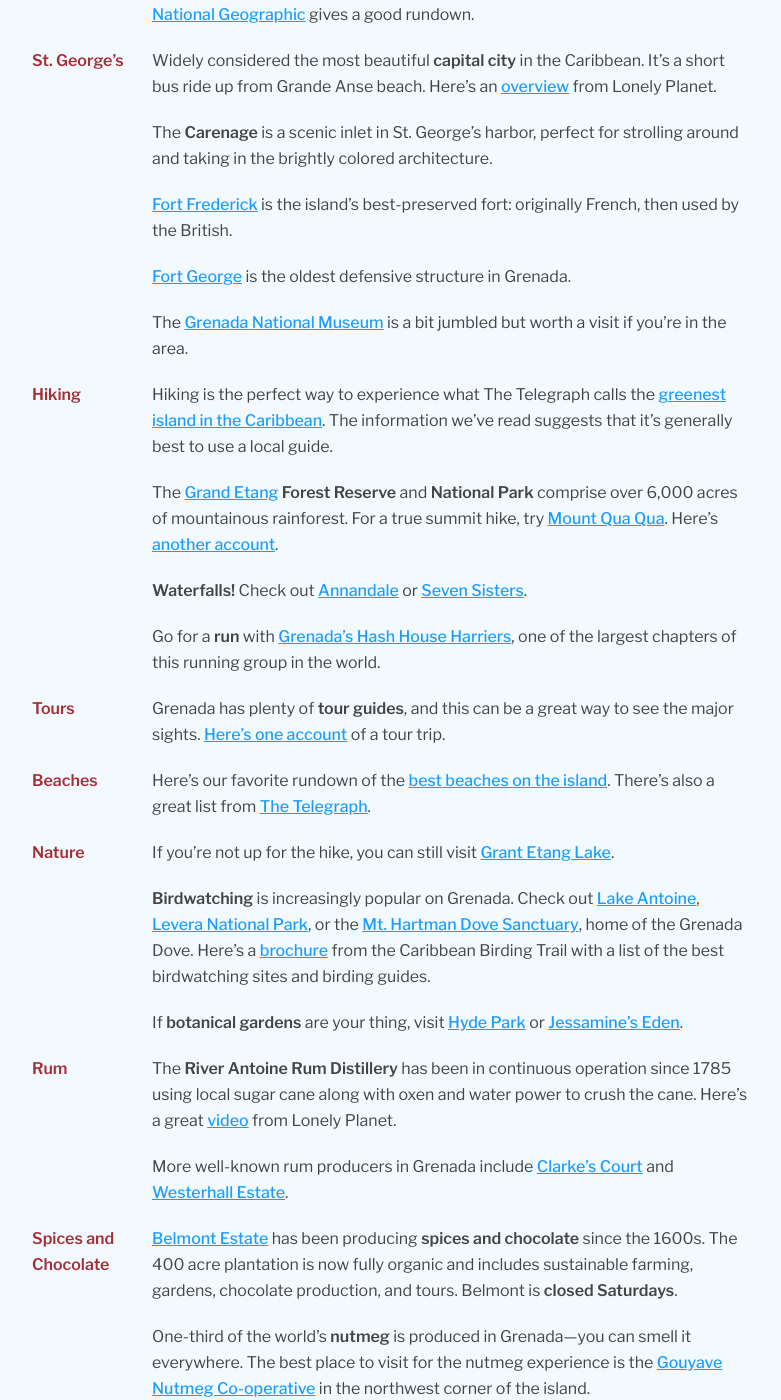
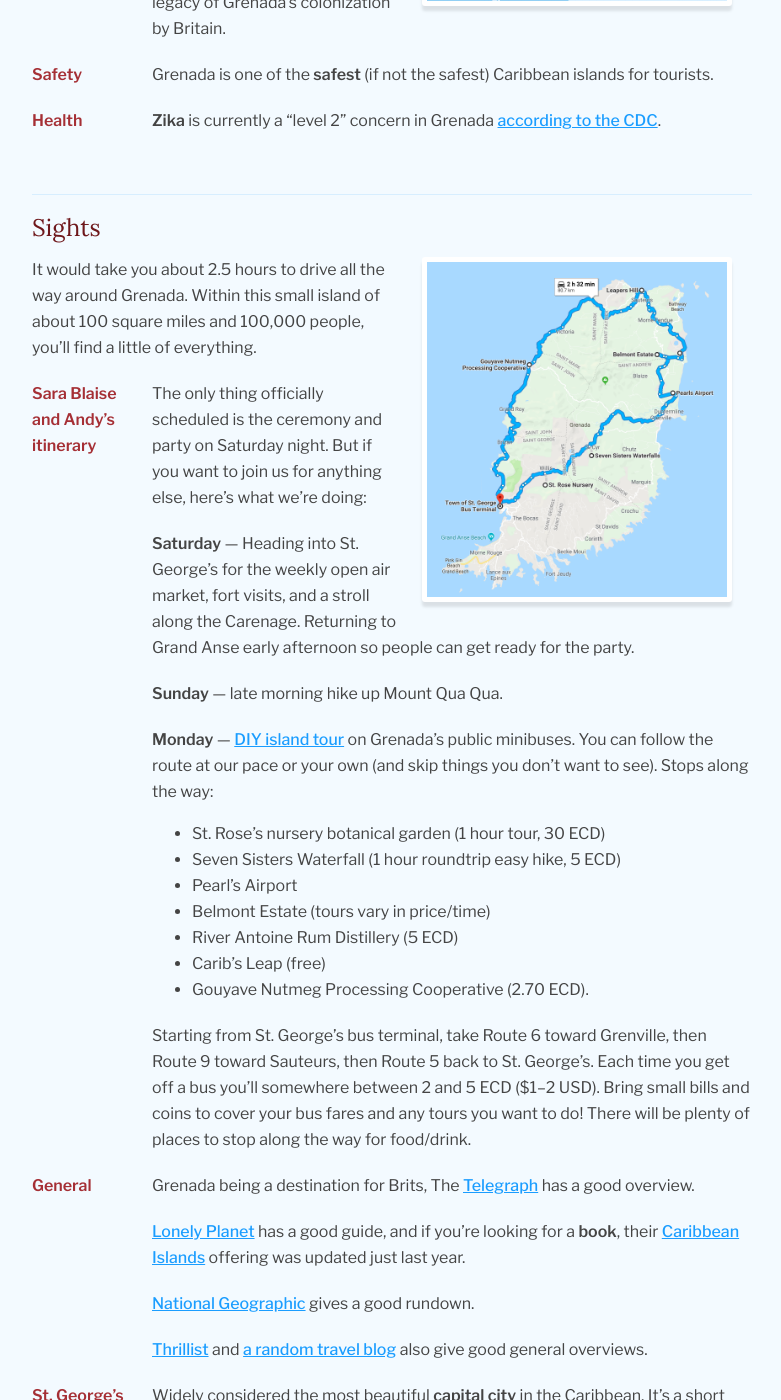
Before and after one commit to rossmeissl/bernsandblaise, a Jekyll site: the page built from index.md, in a window 1280 px wide and 1400 px high, scrolled down 2882 px. Shown: the whole window, without its empty margins (188-969 px from the left). Built offline with Jekyll 4.4.1, drawn with Linux system fonts in a browser that asks for light colours; some of the changed text lies outside the part shown.

Commit message:
Sights and ideas

```diff
--- /dev/null
+++ b/_includes/ideas.md
@@ -0,0 +1,70 @@
+## Ideas
+
+For those of you who prefer a long list of random ideas for things to do, here's our own for you to browse!
+
+Botanical
+: [Directory](http://www.users.dialstart.net/~gaywood/TNs/page_08.htm)
+: St. Rose Nursery ([article](https://www.ft.com/content/a29b98f0-c917-11e2-bb56-00144feab7de)) — contact John Criswick at criswick@spiceisle.com
+: [De La Grenade Nutmeg Garden](http://www.delagrenade.com/garden.php)
+: [Hyde Park](https://www.hydeparkgrenada.com/)
+: Smithy’s Garden — Anne Campbell
+: [Sunnyside Garden](https://www.facebook.com/SunnysideGrenada/)
+: [Laura herb and spice gardens](https://www.fodors.com/world/caribbean/grenada/things-to-do/sights/reviews/laura-herb-spice-garden-450976)
+: [Jessamine’s Eden](http://www.jessamine-eden.com/)
+
+Art
+: [Art House](https://artandsoulgrenada.com/2019/01/17/art-house-473-awaits/)
+: [Art Upstairs](https://www.facebook.com/artupstairsgallery/)
+: [Susan Mains Gallery](https://artandsoulgrenada.com/)
+: [Yellow Poui Gallery](https://www.facebook.com/pages/biz/Yellow-Poui-Art-Gallery-993309700768985/)
+: [Underwater sculpture park](https://www.underwatersculpture.com/projects/molinere-underwater-sculpture-park/)
+: [Doliver Noel Marain](https://www.facebook.com/pg/bigeyedfishes/about/?ref=page_internal)
+
+Shopping
+: [Art Fabrik](https://www.facebook.com/artfabrikgrenada/) (also a secret art gallery “backstage” in the courtyard behind the cashier’s desk)
+: [Craft de Spice](https://www.facebook.com/craftdespice)
+: [Market Square](https://www.fodors.com/world/caribbean/grenada/things-to-do/sights/reviews/market-square-585486) (best on Saturday morning)
+
+Food
+: [Belmont Estate](http://www.belmontestate.net/activities.htm)
+: [Gouyave Nutmeg Processing Station](https://www.lonelyplanet.com/grenada/gouyave/attractions/nutmeg-processing-cooperative/a/poi-sig/1395288/1331176)
+: [Dougaldston Spice Estate](https://www.fodors.com/world/caribbean/grenada/things-to-do/sights/reviews/dougaldston-spice-estate-450255)
+: Fish market and meat market in St. George’s
+
+History
+: [Pearl’s Airport](https://www.uncommoncaribbean.com/grenada/uncommon-attraction-cold-war-history-at-pearls-airport-grenada/)
+: [Carib’s Leap](https://www.fodors.com/world/caribbean/grenada/things-to-do/sights/reviews/caribs-leap-450253)
+: [Fort Frederick](https://www.lonelyplanet.com/grenada/st-georges/attractions/fort-frederick/a/poi-sig/1395090/358047) and [Fort George](http://www.puregrenada.com/explore/attractions/historic-sites/fort-george/#.W6MVp9hKh0s)
+
+Hiking
+: [Annandale Falls](https://www.jmpeltier.com/2016/02/01/grenadas-waterfalls-annandale-falls/)
+: [Concord, Au Coin, and Fontainbleu Falls](https://www.fodors.com/world/caribbean/grenada/things-to-do/sights/reviews/concord-falls-450975)
+: [Grand Étang National Park](https://www.bradtguides.com/destinations/north-america-caribbean/grenada/grand-etang-national-park.html)
+: [Mount Qua Qua](https://www.summitpost.org/mount-qua-qua/970228) ([another take](https://actoutwithaislinn.bangordailynews.com/2016/01/12/one-minute-hikes/1-minute-hike-mount-qua-qua-in-grenada/))
+: [Seven Sisters Falls](https://www.jmpeltier.com/2016/02/03/grenadas-waterfalls-seven-sisters-falls/)
+: [Telfor Bedeu](https://www.guidetocaribbeanvacations.com/grenada/hiking_guides.htm) is Grenada’s legendary hiking guide
+
+Nature
+: [Lake Antoine](http://www.puregrenada.com/explore/attractions/eco-sites/lake-antoine/)
+: [Levera National Park](http://www.puregrenada.com/explore/attractions/eco-sites/levera-national-park/)
+: [Mt. Hartman Dove Sanctuary](http://www.puregrenada.com/explore/attractions/eco-sites/mt-hartman-dove-sancturay/)
+: [Grand Etang Lake](http://www.puregrenada.com/explore/attractions/eco-sites/grand-etang-lake/)
+: [Birdwatching](http://www.caribbeanbirdingtrail.org/wp-content/uploads/2013/01/Brochure-for-Grenada-and-Map.pdf)
+
+Rum and booze
+: [River Antoine](https://www.lonelyplanet.com/video/just-back-from-tasting-rum-in-grenada/v/vid/671)
+: [Clarke’s Court](http://www.clarkescourtrum.com/about-us)
+: [Westerhall Estate](http://www.grenadagrenadines.com/explore/attractions/historic-sites/westerhall-estate/)
+: [Carib Brewery](http://www.caribbrewery.com/brewery-2/grenada)
+
+Water
+: [Snorkeling](http://caribya.com/grenada/snorkeling/)
+: [Dive sites](https://www.divegrenada.com/sites.htm) ([more](https://www.lonelyplanet.com/grenada/in-location/activities/a/nar/5b0cbad0-d52c-4564-aa6a-8786c80fe2e7/358047))
+: [Surfing](https://sloutdoorsmag.com/travel/surfspots/surfing-grenada/)
+: [Kayaking](https://www.conservationkayak.com/)
+: [Fishing](http://www.yesaye.com/)
+
+Other
+: St. George’s/The Carenage
+: [Bike rental](http://mochaspoke.com/bike-tours/)
+: Carriacou
--- a/_includes/party.md
+++ b/_includes/party.md
@@ -1,7 +1,7 @@
 ## Party
 
 When
-: **March 16, 2019** promptly at **6pm**. Things should be wrapped up by midnight.
+: **Saturday, March 16, 2019** arriving promptly by **5:45pm**. Things should be wrapped up by midnight.
 
 Where
 : **Beach Cabana, Mount Cinnamon Resort**.
--- a/_includes/sights.md
+++ b/_includes/sights.md
@@ -1,11 +1,27 @@
 ## Sights
 
-It would take you about 2.5 hours to drive all the way around Grenada. Within this small island of about 100 square miles, you'll find a little of everything.
+{% include tour.html %}
+It would take you about 2.5 hours to drive all the way around Grenada. Within this small island of about 100 square miles and 100,000 people, you'll find a little of everything.
+
+Sara Blaise and Andy's itinerary
+: The only thing officially scheduled is the ceremony and party on Saturday night. But if you want to join us for anything else, here's what we're doing:
+: **Saturday** — Heading into St. George's for the weekly open air market, fort visits, and a stroll along the Carenage. Returning to Grand Anse early afternoon so people can get ready for the party.
+: **Sunday** — late morning hike up Mount Qua Qua.
+: **Monday** — [DIY island tour](https://www.google.com/maps/dir/Town+of+St.+George+Bus+Terminal,+Melville+Street,+Saint+George's,+Grenada/St.+Rose+Nursery,+Grenada/Seven+Sisters+Waterfalls,+Grenada/Pearls+Airport,+Grenada/Belmont+Estate,+St+Patrick's,+Grenada/River+Antoine+Rum+Distillery,+Grenada/Leapers+Hill,+Sauteurs,+Grenada/Gouyave+Nutmeg+Processing+Cooperative,+Gouyave,+Grenada/Town+of+St.+George+Bus+Terminal,+Melville+Street,+Saint+George's,+Grenada/@12.1343132,-61.7601553,12z/data=!4m56!4m55!1m5!1m1!1s0x8c38217a6b9b276f:0xa43876a9de9245f2!2m2!1d-61.7548639!2d12.0539026!1m5!1m1!1s0x8c382210b54aa941:0x4c40a44249c8d65b!2m2!1d-61.7181015!2d12.0707133!1m5!1m1!1s0x8c38198bf344664d:0x663da6f68a7671cb!2m2!1d-61.680379!2d12.094178!1m5!1m1!1s0x8c38174f085eb4af:0x1aaa3b6e6427b0b4!2m2!1d-61.6139965!2d12.1441373!1m5!1m1!1s0x8c3820bf9eb00001:0x70fffb02b978d7f0!2m2!1d-61.6269275!2d12.174778!1m5!1m1!1s0x8c3816d4a1b5bc79:0x85f5568ff0501ace!2m2!1d-61.6084206!2d12.1759341!1m5!1m1!1s0x8c38143ad4a972af:0x1883157e2bd517f1!2m2!1d-61.6395465!2d12.2260992!1m5!1m1!1s0x8c383d168365f343:0xb048210cee20c346!2m2!1d-61.730984!2d12.1667312!1m5!1m1!1s0x8c38217a6b9b276f:0xa43876a9de9245f2!2m2!1d-61.7548639!2d12.0539026!3e0) on Grenada's public minibuses. You can follow the route at our pace or your own (and skip things you don't want to see). Stops along the way:
+  * St. Rose's nursery botanical garden (1 hour tour, 30 ECD)
+  * Seven Sisters Waterfall (1 hour roundtrip easy hike, 5 ECD)
+  * Pearl's Airport
+  * Belmont Estate (tours vary in price/time)
+  * River Antoine Rum Distillery (5 ECD)
+  * Carib's Leap (free)
+  * Gouyave Nutmeg Processing Cooperative (2.70 ECD).
+: Starting from St. George's bus terminal, take Route 6 toward Grenville, then Route 9 toward Sauteurs, then Route 5 back to St. George's. Each time you get off a bus you'll somewhere between 2 and 5 ECD ($1–2 USD). Bring small bills and coins to cover your bus fares and any tours you want to do! There will be plenty of places to stop along the way for food/drink.
 
 General
 : Grenada being a destination for Brits, The [Telegraph](https://www.telegraph.co.uk/travel/destinations/caribbean/grenada/articles/grenada-travel-guide/) has a good overview.
 : [Lonely Planet](https://www.lonelyplanet.com/grenada) has a good guide, and if you're looking for a **book**, their [Caribbean Islands](http://a.co/d/aHDdYD8) offering was updated just last year.
 : [National Geographic](https://www.nationalgeographic.com/travel/destinations/north-america/grenada/top-things-to-do/) gives a good rundown.
+: [Thrillist](https://www.thrillist.com/travel/nation/things-to-do-in-grenada-st-george) and [a random travel blog](https://www.goatsontheroad.com/61-things-do-grenada/) also give good general overviews.
 
 St. George's
 : Widely considered the most beautiful **capital city** in the Caribbean. It's a short bus ride up from Grande Anse beach. Here's an [overview](https://www.lonelyplanet.com/grenada/grenada-island/st-georges) from Lonely Planet.
@@ -42,7 +58,7 @@
 
 Bars
 : We've done a lot of research on the best beach (and elsewhere) bars in Grenada. Here's what we've found so far.
-: [Roger's Barefoot Beach Bar](https://www.facebook.com/Rogers-Barefoot-Beach-Bar-279452722107143/) on Hog Island can only be reached by boat or by foot. The best instructions I've found are on [this page](https://www.goatsontheroad.com/travel-guide-best-beaches-grenada/) (scroll down to Hog Island). [More coverage](https://beachbarbums.com/2015/11/19/liming-the-day-away-at-rogers-beach-bar-in-grenada/).
+: [Roger's Barefoot Beach Bar](https://www.facebook.com/Rogers-Barefoot-Beach-Bar-279452722107143/) on Hog Island, where we're hosting a welcome party on Friday night, can only be reached by boat or by foot. The best instructions I've found are on [this page](https://www.goatsontheroad.com/travel-guide-best-beaches-grenada/) (scroll down to Hog Island). [More coverage](https://beachbarbums.com/2015/11/19/liming-the-day-away-at-rogers-beach-bar-in-grenada/).
 : [Nimrod's Rum Shop](https://www.facebook.com/Nimrods-Rum-Shop-171746412936916/) is a classic Caribbean rum shack that also serves as a bus stop.
 : [Esther's Beach Bar](https://www.facebook.com/esthers.beachbar) is on Grand Anse.
 : [Umbrella's](http://www.jayeatz.com/blog/so-its-sunny-out-and-you-cant-find-shade-head-for-an-umbrella-umbrellas-beach-bar-in-grenada) is much more of a "real bar" than the others on this list.
@@ -50,7 +66,7 @@
 : [La Luna](http://www.laluna.com/indulge/grenada-bars/) is quite a bit fancier than the others here.
 
 Breweries
-: [Carib Brewery](http://www.caribbrewery.com/brewery-2/grenada) is what the locals drink in Grenada. It's originally from Trinidad & Tobago but they also have a brewery on Grenada.
+: [Carib Brewery](http://www.caribbrewery.com/brewery-2/grenada) is what the locals drink when they're not drinking rum. It's originally from Trinidad & Tobago but they also have a brewery on Grenada.
 : **West Indies Beer Co.** opened their [Brewery](http://www.westindiesbeer.com/bar.html) recently to much fanfare.
 
 Water activities
--- /dev/null
+++ b/_includes/tour.html
@@ -0,0 +1 @@
+<img src="/images/tour.png" class="inset" />
--- /dev/null
+++ b/_includes/welcome.md
@@ -0,0 +1,19 @@
+## Welcome
+
+When
+: **Friday, March 15, 2019** 4–7pm. Please try to be at **Nimrod's Rum Shack** by **4pm**. Water taxis will take us from Nimrod's to Roger's between 4–5pm and back to Nimrod's around 7:15pm.
+
+Where
+: **Roger's Barefoot Bar, Hog Island**.
+
+How
+: It's easiest to take a **taxi** to Nimrod's from your hotel (arrange a time for your taxi driver to come back and pick you up from Nimrod's after). But the adventurous can take **any bus into St. George's** and then hop on the **#2 bus** and ask to be dropped off at Nimrod's (which doubles as a bus stop).
+
+What
+: Roger will serve drinks and apps at his beach bar for us, then feel free to get dinner wherever you'd like.
+
+Who
+: **No children, please**. We'll have information forthcoming on what to do with your kiddos.
+
+Dress
+: Casual.
--- a/index.md
+++ b/index.md
@@ -3,13 +3,14 @@
 title: Berns & Blaise
 ---
 
-{% include rsvp-friends.md %}
 {% include intro.md %}
 {% include wait.md %}
 {% include honeymoon.md %}
+{% include welcome.md %}
 {% include party.md %}
 {% include grenada.md %}
 {% include sights.md %}
+{% include ideas.md %}
 {% include lodging.md %}
 {% include travel.md %}
 {% include registry.md %}
```
Also changed, not shown: family.md (+1 -1 lines), images/tour.png (added).
